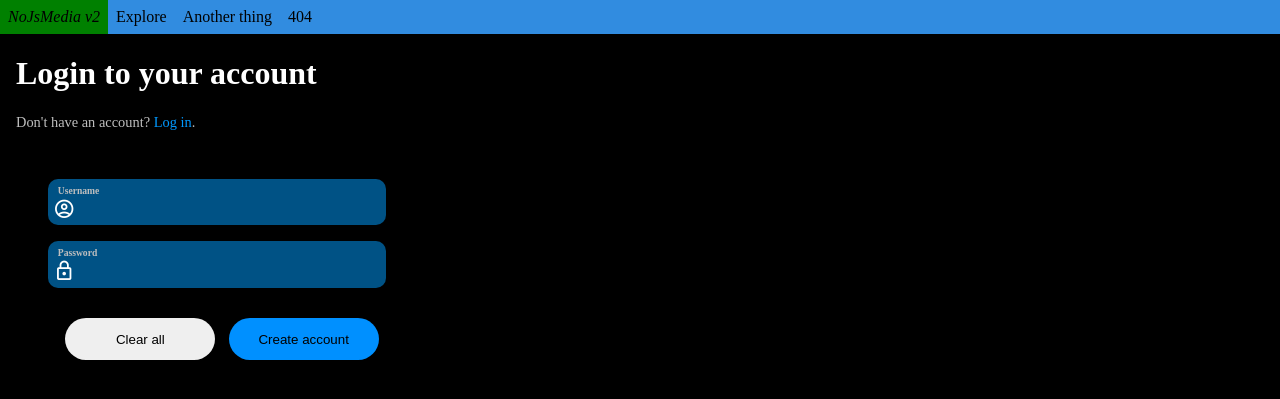
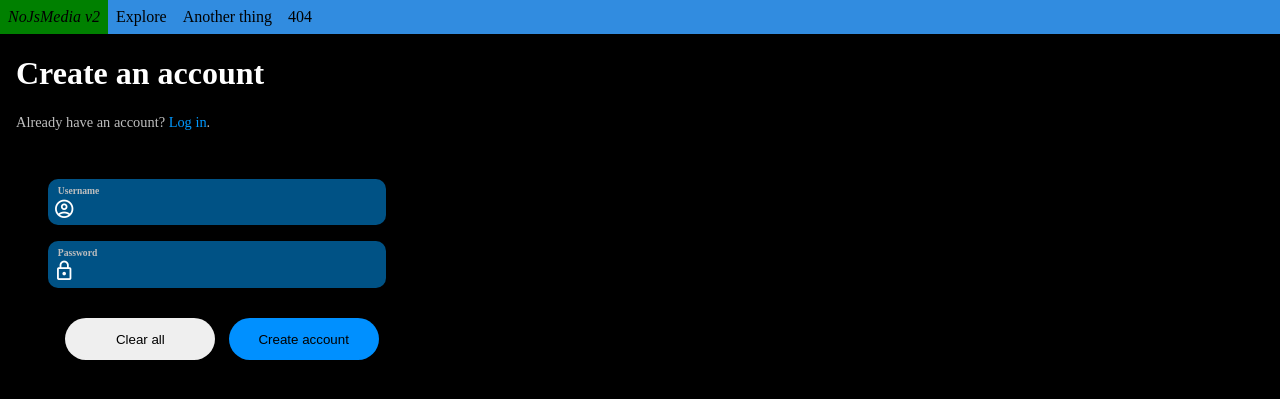
Before and after one commit to Quantum-Codes/NoJsMedia-V2, a Flask app: page /signup in a window 1280 px wide. Shown: the top 399 px of the page. Run offline with Flask 2, Linux system fonts and the light colour scheme.

Commit message:
completed MERGE of login+signup yes it's merged now.

```diff
--- a/templates/login.html
+++ b/templates/login.html
@@ -3,14 +3,18 @@
 {% block css %}login{% endblock %}
 <!-- MERGE THIS WITH SIGNUP PAGE TOO. make a mode="login/signup" in render_template and just make if loop here to change h1 and its footer-->
 {% block content %}
-<h1>Login to your account</h1>
+
 {% if mode == "login" %}
+  <h1>Login to your account</h1>
   <p class="greytext">Don't have an account? <a href="/signup">Sign up</a>.</p>
+  {% set buttontext = "Log in" %}
 {% else %}
-  <p class="greytext">Don't have an account? <a href="/login">Log in</a>.</p>
+  <h1>Create an account</h1>
+  <p class="greytext">Already have an account? <a href="/login">Log in</a>.</p>
+  {% set buttontext = "Create account" %}
 {% endif %}
 
-<form action="/login" method="post">
+<form action="/{{mode}}" method="post">
   <div class="input-container">
     <p class="greytext smaller">Username</p>
     <span class="material-symbols-outlined">account_circle</span><input type= "text" name="username" required>
@@ -23,7 +27,7 @@ lock
     </span><input type= "password" name="password" required>
   </div>
   <div id="button-container">
-    <input class="buttons" type="reset" value="Clear all" /><input class="buttons" type="submit" value="Create account" />
+    <input class="buttons" type="reset" value="Clear all" /><input class="buttons" type="submit" value="{{buttontext}}" />
   </div>
 </form>
 {% endblock %}
```
